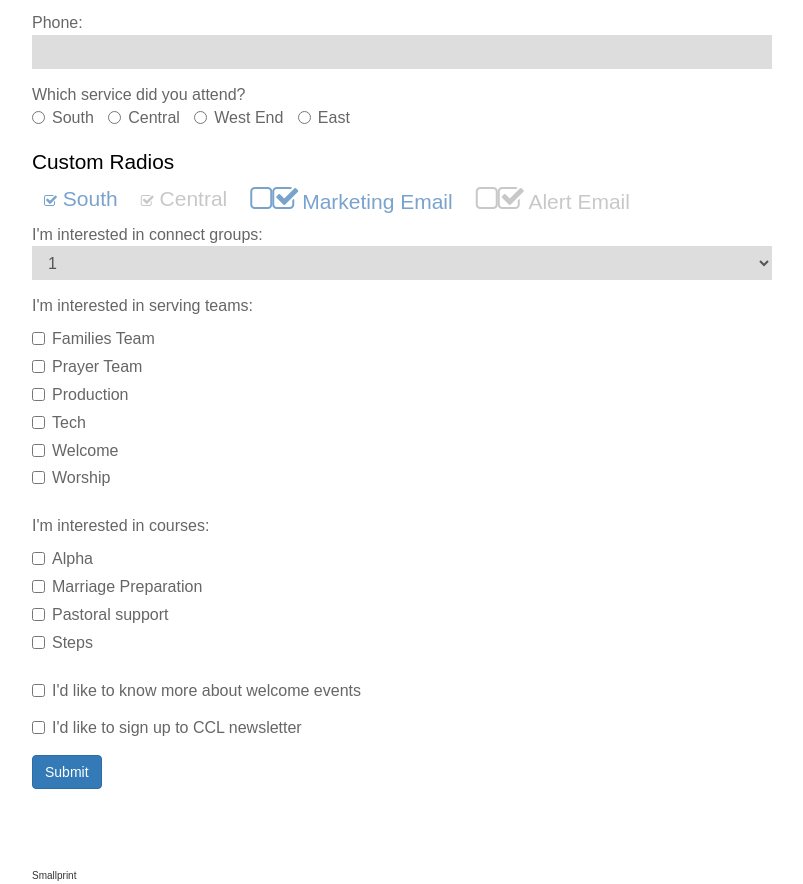
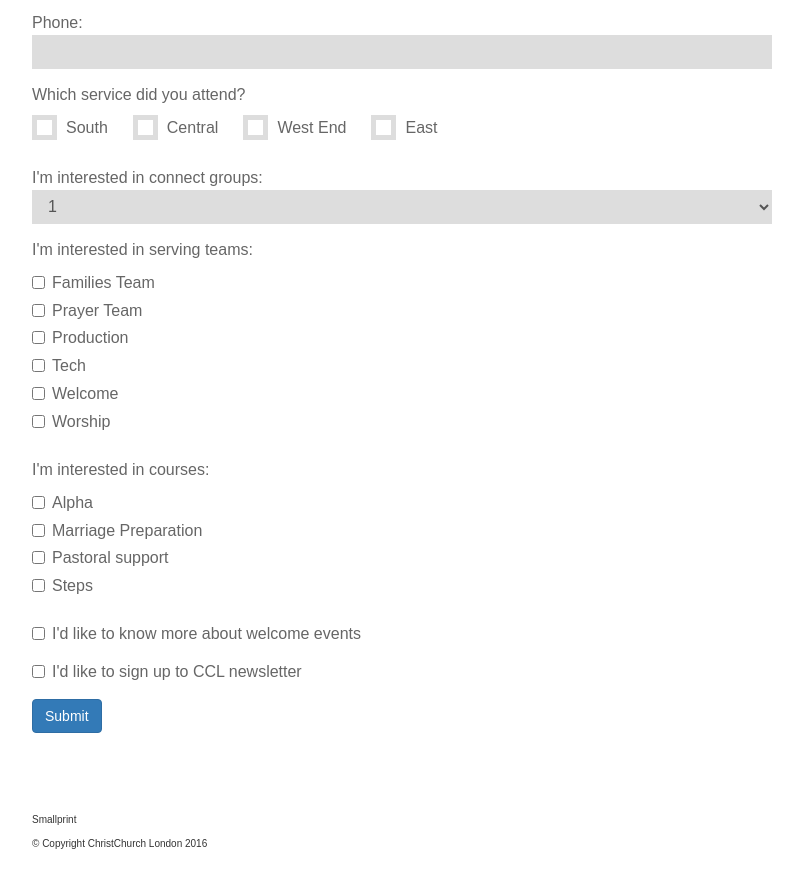
Before and after one commit to christchurchlondon/getconnected, a plain HTML site: page index.html in a window 1280 px wide. Shown: the part 1066-1950 px from the top of the page, without its empty margins (238-1041 px from the left). Drawn offline with nearby package versions, Linux system fonts and the light colour scheme.

Commit message:
Add custom radios

```diff
--- a/css/cover.css
+++ b/css/cover.css
@@ -180,6 +180,9 @@ label, legend {
 	border: none;
 	margin-bottom: 0;
 }
+.radio-inline {
+}
+
 
 @media (min-width: 768px) {
    /* Handle the widths */
--- a/css/custom-input.css
+++ /dev/null
@@ -1,72 +0,0 @@
-
-label.btn span {
-  font-size: 1.5em ;
-}
-
-label input[type="radio"] ~ i.fa.fa-circle-o{
-    color: #c8c8c8;    display: inline;
-}
-label input[type="radio"] ~ i.fa.fa-dot-circle-o{
-    display: none;
-}
-label input[type="radio"]:checked ~ i.fa.fa-circle-o{
-    display: none;
-}
-label input[type="radio"]:checked ~ i.fa.fa-dot-circle-o{
-    color: #7AA3CC;    display: inline;
-}
-label:hover input[type="radio"] ~ i.fa {
-color: #7AA3CC;
-}
-
-label input[type="checkbox"] ~ i.fa.fa-square-o{
-    color: #c8c8c8;    display: inline;
-}
-label input[type="checkbox"] ~ i.fa.fa-check-square-o{
-    display: none;
-}
-label input[type="checkbox"]:checked ~ i.fa.fa-square-o{
-    display: none;
-}
-label input[type="checkbox"]:checked ~ i.fa.fa-check-square-o{
-    color: #7AA3CC;    display: inline;
-}
-label:hover input[type="checkbox"] ~ i.fa {
-color: #7AA3CC;
-}
-
-div[data-toggle="buttons"] label.active{
-    color: #7AA3CC;
-}
-
-div[data-toggle="buttons"] label {
-display: inline-block;
-padding: 6px 12px;
-margin-bottom: 0;
-font-size: 14px;
-font-weight: normal;
-line-height: 2em;
-text-align: left;
-white-space: nowrap;
-vertical-align: top;
-cursor: pointer;
-background-color: none;
-border: 0px solid
-#c8c8c8;
-border-radius: 3px;
-color: #c8c8c8;
--webkit-user-select: none;
--moz-user-select: none;
--ms-user-select: none;
--o-user-select: none;
-user-select: none;
-}
-
-div[data-toggle="buttons"] label:hover {
-color: #7AA3CC;
-}
-
-div[data-toggle="buttons"] label:active, div[data-toggle="buttons"] label.active {
--webkit-box-shadow: none;
-box-shadow: none;
-}
--- /dev/null
+++ b/css/custom-inputs.css
@@ -0,0 +1,68 @@
+form ul {
+	padding-left: 0;
+}
+
+ul li{
+  color: #666;
+  display: inline;
+  position: relative;
+  float: left;
+}
+
+ul li input[type=radio]{
+  position: absolute;
+  visibility: hidden;
+}
+
+ul li label{
+  display: block;
+  position: relative;
+  padding: 0px 25px 25px 34px;
+  margin: 10px auto;
+  height: 20px;
+  z-index: 9;
+  cursor: pointer;
+  -webkit-transition: all 0.25s linear;
+}
+
+ul li .check{ /*The non-hovered checkbox outline*/
+  display: block;
+  position: absolute;
+  border: 5px solid #DDD;
+  height: 25px;
+  width: 25px;
+  top: 8px;
+/*   left: 20px; */
+	z-index: 5;
+	transition: border .25s linear;
+	-webkit-transition: border .25s linear;
+}
+
+ul li:hover .check { /*The hovered checkbox outline*/
+  border: 5px solid #DDD;
+}
+
+ul li .check::before { /* ?? */
+  display: block;
+  position: absolute;
+  content: '';
+  height: 15px;
+  width: 15px;
+  top: 2px;
+  left: 2px;
+  margin: auto;
+  transition: background 0.25s linear;
+  -webkit-transition: background 0.25s linear;
+}
+
+input[type=radio]:checked ~ .check {
+  border: 3px solid #DDD;
+}
+
+input[type=radio]:checked ~ .check::before{ /*Checked Radio Colour*/
+  background: #DDD;
+}
+
+input[type=radio]:checked ~ label{ /*Checked Label Colour*/
+  color: #666;
+}
--- a/cusomt-input-eg.html
+++ /dev/null
@@ -1,82 +0,0 @@
-<link href="//netdna.bootstrapcdn.com/bootstrap/3.1.0/css/bootstrap.min.css" rel="stylesheet">
-<link href="//netdna.bootstrapcdn.com/font-awesome/4.0.3/css/font-awesome.min.css" rel="stylesheet">
-<script src="http://code.jquery.com/jquery-2.1.0.js"></script>
-<script src="//netdna.bootstrapcdn.com/bootstrap/3.1.0/js/bootstrap.min.js"></script>
-
-
-<div class="container">
-
-
-  <div class="row">
-    <div class="col-xs-12">
-      <br> Vertical radio:
-      <br>
-      <div class="btn-group btn-group-vertical" data-toggle="buttons">
-        <label class="btn active">
-          <input type="radio" name='gender1' checked><i class="fa fa-circle-o fa-2x"></i><i class="fa fa-dot-circle-o fa-2x"></i> <span>  Male</span>
-        </label>
-        <label class="btn">
-          <input type="radio" name='gender1'><i class="fa fa-circle-o fa-2x"></i><i class="fa fa-dot-circle-o fa-2x"></i><span> Female</span>
-        </label>
-      </div>
-
-    </div>
-  </div>
-
-
-  <div class="row">
-    <div class="col-xs-12">
-      <hr> Vertical checkbox:
-      <br>
-      <div class="btn-group btn-group-vertical" data-toggle="buttons">
-        <label class="btn active">
-          <input type="checkbox" name='email1' checked><i class="fa fa-square-o fa-2x"></i><i class="fa fa-check-square-o fa-2x"></i> <span> Marketing Email</span>
-        </label>
-        <label class="btn">
-          <input type="checkbox" name='email2'><i class="fa fa-square-o fa-2x"></i><i class="fa fa-check-square-o fa-2x"></i><span> Alert Email</span>
-        </label>
-        <label class="btn">
-          <input type="checkbox" name='email3'><i class="fa fa-square-o fa-2x"></i><i class="fa fa-check-square-o fa-2x"></i><span> Account Email</span>
-        </label>
-      </div>
-
-
-    </div>
-  </div>
-
-  <div class="row">
-    <div class="col-xs-12">
-      <hr> Horizontal radio:
-      <br>
-      <div class="btn-group" data-toggle="buttons">
-        <label class="btn active">
-          <input type="radio" name='gender2' checked><i class="fa fa-circle-o fa-2x"></i><i class="fa fa-check-circle-o fa-2x"></i><span> Male</span>
-        </label>
-        <label class="btn">
-          <input type="radio" name='gender2'><i class="fa fa-circle-o fa-2x"></i><i class="fa fa-check-circle-o fa-2x"></i><span> Female</span>
-        </label>
-      </div>
-
-
-    </div>
-  </div>
-  <hr> Horizontal checkbox:
-  <br>
-
-  <div class="btn-group btn-group" data-toggle="buttons">
-    <label class="btn active">
-      <input type="checkbox" name='email1' checked><i class="fa fa-square-o fa-2x"></i><i class="fa fa-check-square-o fa-2x"></i><span> Marketing Email
-    </label>
-    <label class="btn">
-      <input type="checkbox" name='email2'><i class="fa fa-square-o fa-2x"></i><i class="fa fa-check-square-o fa-2x"></i><span> Alert Email</span>
-    </label>
-    <label class="btn">
-      <input type="checkbox" name='email3'><i class="fa fa-square-o fa-2x"></i><i class="fa fa-check-square-o fa-2x"></i><span> Account Email</span>
-    </label>
-  </div>
-
-</div>
-</div>
-
-<br>
-</div>
--- a/index.html
+++ b/index.html
@@ -14,14 +14,11 @@
 	<!-- Bootstrap core CSS -->
 	<link href="css/bootstrap.min.css" rel="stylesheet">
 
-	<!-- Custom Input Gliphs -->
-	<link href="//netdna.bootstrapcdn.com/font-awesome/4.0.3/css/font-awesome.min.css" rel="stylesheet">
-
 	<!-- IE10 viewport hack for Surface/desktop Windows 8 bug -->
 	<link href="css/ie10-viewport-bug-workaround.css" rel="stylesheet">
 
 	<link href="css/cover.css" rel="stylesheet">
-	<link href="css/custom-input.css" rel="stylesheet">
+	<link href="css/custom-inputs.css" rel="stylesheet">
 
 	<!-- HTML5 shim and Respond.js for IE8 support of HTML5 elements and media queries -->
 	<!--[if lt IE 9]>
@@ -84,6 +81,7 @@
 			</fieldset>
 
 			<!-- Service -->
+<!--
 			<fieldset class="form-group">
 				<legend>Which service did you attend?</legend>
 				<label class="radio-inline">
@@ -99,24 +97,37 @@
 					<input type="radio" name="inlineRadioOptions" id="east" value="east"> East
 				</label>
 			</fieldset>
+-->
 
-			<h2>Custom Radios</h2>
-			<div class="btn-group" data-toggle="buttons">
-				<label class="btn active">
-					<input type="radio" name='gender2' checked><i class="fa fa-check-square-o" aria-hidden="true"></i><span> South</span>
-				</label>
-				<label class="btn">
-					<input type="radio" name='gender2'><i class="fa fa-check-square-o" aria-hidden="true"></i><span> Central</span>
-				</label>
+			<fieldset class="form-group">
+				<legend>Which service did you attend?</legend>
+				<ul>
+					<li>
+						<input type="radio" id="south" name="selector">
+						<label for="south">South</label>
 
-				<label class="btn active">
-					<input type="radio" name='service-a' checked><i class="fa fa-square-o fa-2x"></i><i class="fa fa-check-square-o fa-2x"></i> <span> Marketing Email</span>
-				</label>
-				  <label class="btn">
-					<input type="radio" name='service-a'><i class="fa fa-square-o fa-2x"></i><i class="fa fa-check-square-o fa-2x"></i><span> Alert Email</span>
-				</label>
-			</div>
+						<div class="check"></div>
+					</li>
+					<li>
+						<input type="radio" id="central" name="selector">
+						<label for="central">Central</label>
 
+						<div class="check"><div class="inside"></div></div>
+					</li>
+					<li>
+						<input type="radio" id="westend" name="selector">
+						<label for="westend">West End</label>
+
+						<div class="check"><div class="inside"></div></div>
+					</li>
+					<li>
+						<input type="radio" id="east" name="selector">
+						<label for="east">East</label>
+
+						<div class="check"><div class="inside"></div></div>
+					</li>
+				</ul>
+			</fieldset>
 
 
 			<!-- Connect Groups -->
```
